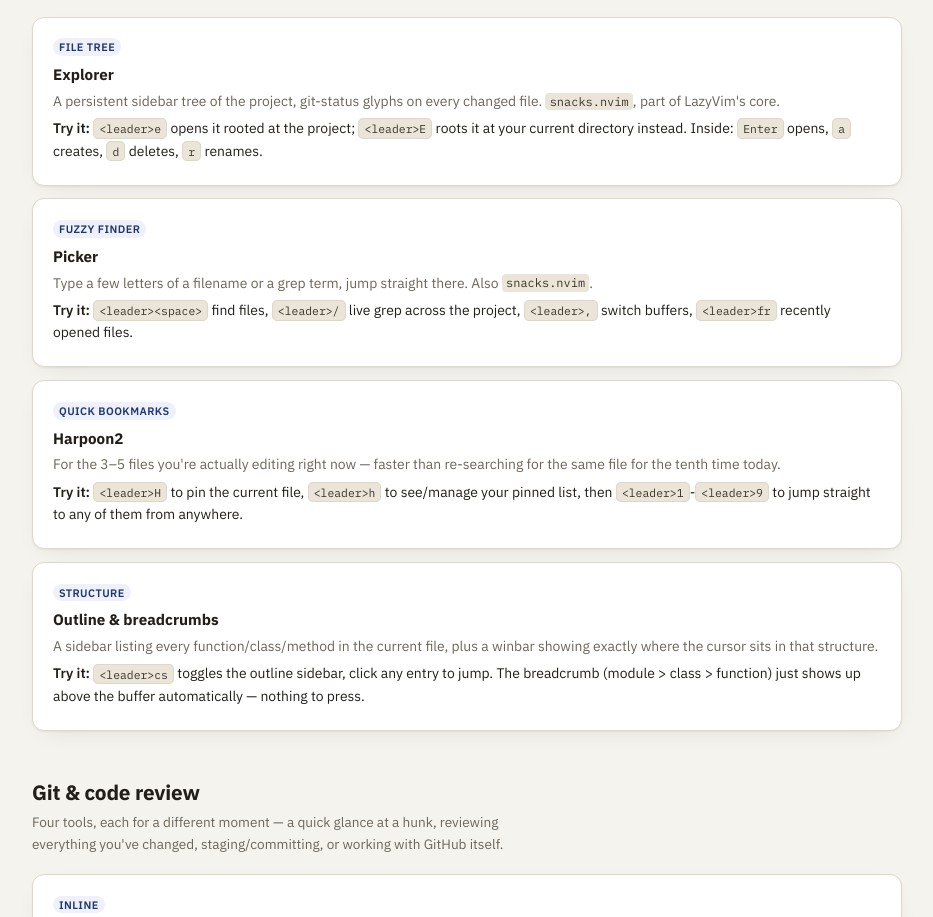
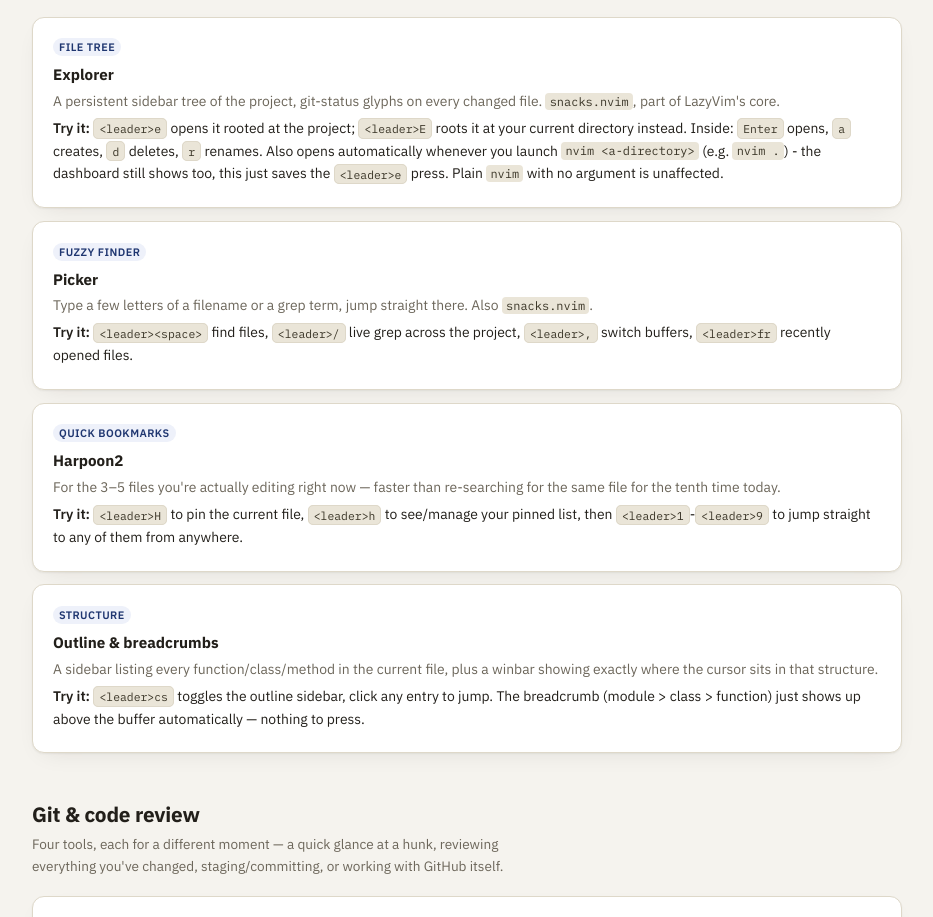
Before and after one commit to rodrigoHime/dotfiles, a plain HTML site: page docs/guide.html in a window 1280 px wide. Shown: the part 2952-3869 px from the top of the page, without its empty margins (308-1241 px from the left). Drawn offline with Linux system fonts and the light colour scheme.

Commit message:
nvim: auto-open Explorer when launched with a directory
Rodrigo wanted the file tree to show up by default when opening nvim
on a project, instead of having to press <leader>e every time after
the dashboard appears.

home/nvim/lua/config/autocmds.lua: if nvim's single argument is a
directory (e.g. `nvim .`), schedule `require("snacks").explorer()`
once at startup. This file is loaded on LazyVim's VeryLazy event
(fires once, shortly after startup), not on VimEnter directly, so the
check runs as plain top-level code rather than its own VimEnter
autocmd - a fresh VimEnter listener registered this late would never
fire, since VimEnter has already happened by the time VeryLazy does.
Wrapped in vim.schedule so snacks.nvim's own startup (dashboard
included) finishes first.

Picked "alongside the dashboard" over "replace it": plain `nvim` with
no arguments still shows the normal dashboard with no file tree;
`nvim <dir>` now shows both the Explorer sidebar and the dashboard
together, matching the screenshot Rodrigo shared of the desired
layout. Documented in docs/GUIDE.md's IDE table and docs/guide.html's
Explorer card.

Co-Authored-By: Claude Sonnet 5 <noreply@anthropic.com>
Claude-Session: https://claude.ai/code/session_01P9sVAA3uzNrgNY6FzGDa78

```diff
--- a/docs/guide.html
+++ b/docs/guide.html
@@ -254,7 +254,7 @@
         <span class="tag">File tree</span>
         <h4>Explorer</h4>
         <p>A persistent sidebar tree of the project, git-status glyphs on every changed file. <code>snacks.nvim</code>, part of LazyVim's core.</p>
-        <p class="try"><b>Try it:</b> <kbd>&lt;leader&gt;e</kbd> opens it rooted at the project; <kbd>&lt;leader&gt;E</kbd> roots it at your current directory instead. Inside: <kbd>Enter</kbd> opens, <kbd>a</kbd> creates, <kbd>d</kbd> deletes, <kbd>r</kbd> renames.</p>
+        <p class="try"><b>Try it:</b> <kbd>&lt;leader&gt;e</kbd> opens it rooted at the project; <kbd>&lt;leader&gt;E</kbd> roots it at your current directory instead. Inside: <kbd>Enter</kbd> opens, <kbd>a</kbd> creates, <kbd>d</kbd> deletes, <kbd>r</kbd> renames. Also opens automatically whenever you launch <code>nvim &lt;a-directory&gt;</code> (e.g. <code>nvim .</code>) - the dashboard still shows too, this just saves the <kbd>&lt;leader&gt;e</kbd> press. Plain <code>nvim</code> with no argument is unaffected.</p>
       </div>
       <div class="card">
         <span class="tag">Fuzzy finder</span>
```
Also changed, not shown: 2 other files.
